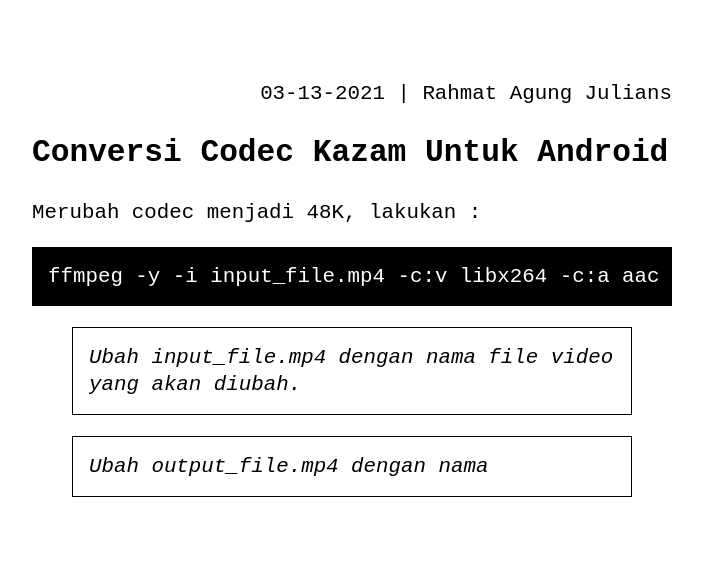
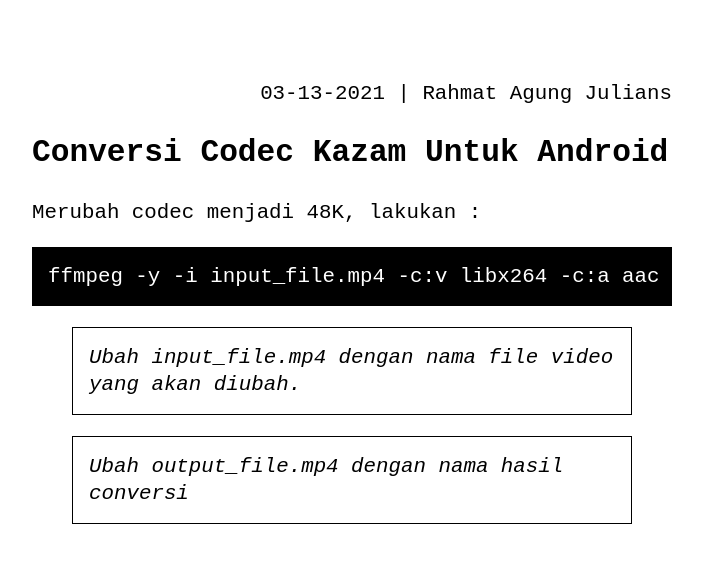
Before and after one commit to rahmatagungj/ruby-blog, a Jekyll site: the page built from _posts/2021-03-13-conversi-codec-kazam-untuk-android.md, in a window 1280 px wide. Shown: the top 563 px of the page, without its empty margins (288-991 px from the left). Built offline with Jekyll 4.4.1, drawn with Linux system fonts in a browser that asks for light colours.

Commit message:
fix typo conversi codec kazam

````diff
--- a/_posts/2021-03-13-conversi-codec-kazam-untuk-android.md
+++ b/_posts/2021-03-13-conversi-codec-kazam-untuk-android.md
@@ -9,4 +9,4 @@
 ```
 >Ubah input_file.mp4 dengan nama file video yang akan diubah.
 
->Ubah output_file.mp4 dengan nama
+>Ubah output_file.mp4 dengan nama hasil conversi
````
